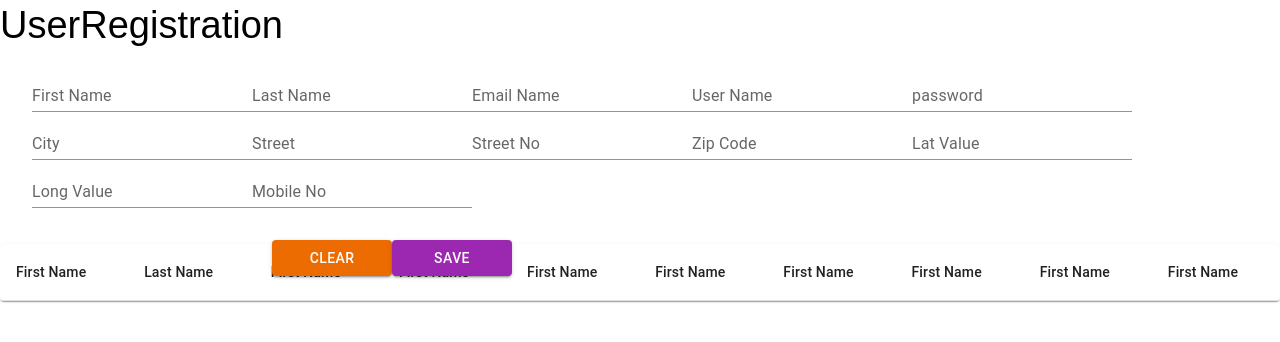
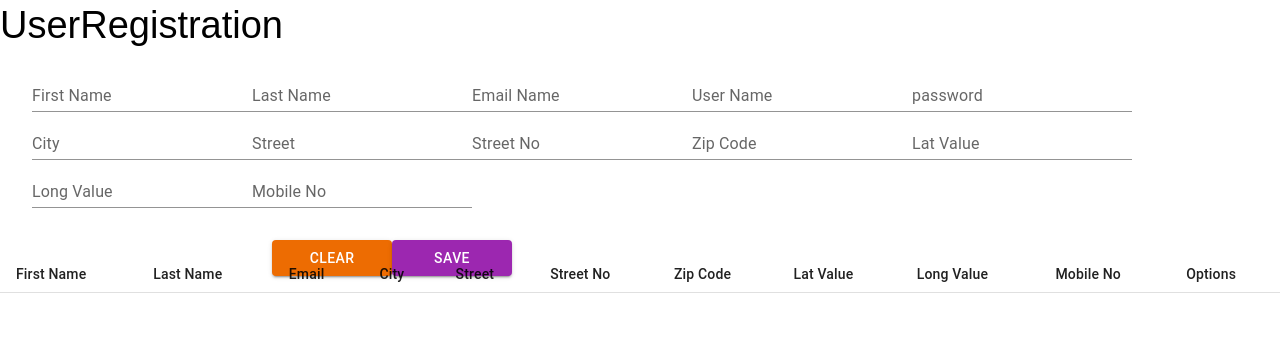
Before and after one commit to Mish880/React-Js-Simple-Templates, a React (Create React App) app: page /user in a window 1280 px wide. Shown: the top 342 px of the page. Built offline with nearby package versions, Linux system fonts and the light colour scheme.

Commit message:
fix errors

```diff
--- a/src/page/UserRegistration/UserRegistration.jsx
+++ b/src/page/UserRegistration/UserRegistration.jsx
@@ -45,21 +45,22 @@ return (
 
        <div>
        <TableContainer component={Paper}>
-      <Table sx={{ minWidth: 650 }} aria-label="simple table">
+      <Table sx={{ minWidth: 650 }} className="table" size ="small" aria-label="simple table">
         <TableHead>
           <TableRow>
 
             <TableCell classes='col'>First Name</TableCell>
             <TableCell classes='col'>Last Name</TableCell>
-            <TableCell classes='col'>First Name</TableCell>
-            <TableCell classes='col'>First Name</TableCell>
-            <TableCell classes='col'>First Name</TableCell>
-            <TableCell classes='col'>First Name</TableCell>
-            <TableCell classes='col'>First Name</TableCell>
-            <TableCell classes='col'>First Name</TableCell>
-            <TableCell classes='col'>First Name</TableCell>
-            <TableCell classes='col'>First Name</TableCell>
-          </TableRow>
+            <TableCell classes='col'>Email</TableCell>
+            <TableCell classes='col'>City</TableCell>
+            <TableCell classes='col'>Street</TableCell>
+            <TableCell classes='col'>Street No</TableCell>
+            <TableCell classes='col'>Zip Code</TableCell>
+            <TableCell classes='col'>Lat Value</TableCell>
+            <TableCell classes='col'>Long Value</TableCell>
+            <TableCell classes='col'>Mobile No</TableCell>
+            <TableCell classes='col'>Options</TableCell>
+            </TableRow>
         </TableHead>
         <TableBody>
           {/*{rows.map((row) => (
```
